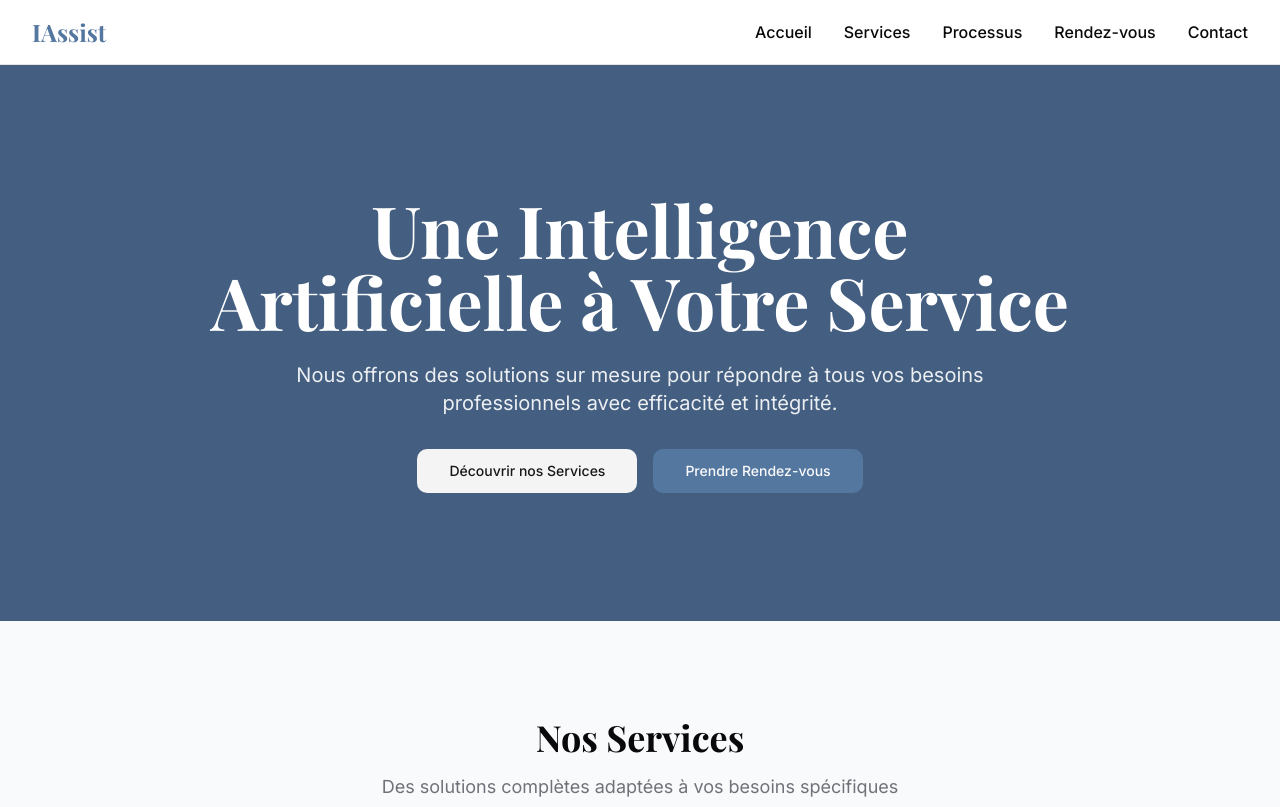
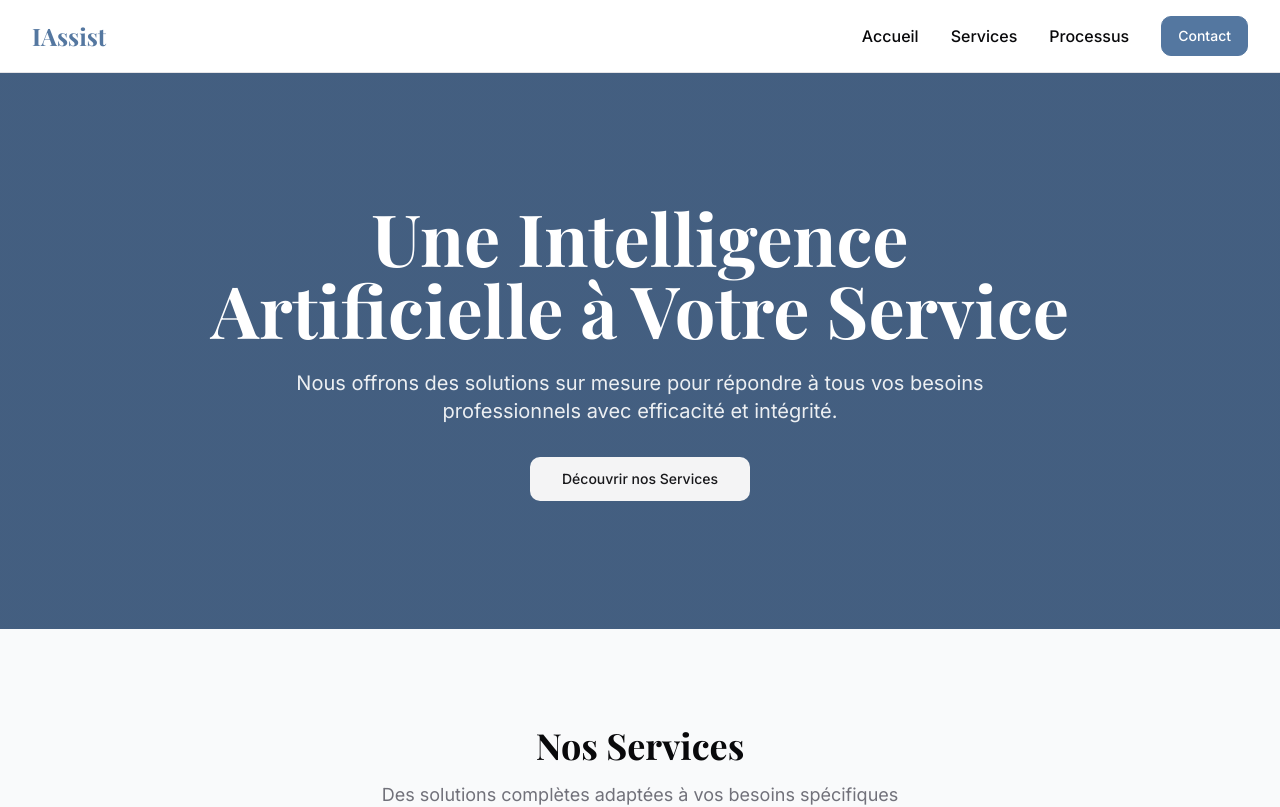
Before and after one commit to sheepseption/classy-french-web, a React (Vite) app: page / in a window 1280 px wide. Shown: the top 807 px of the page. Built offline with nearby package versions, Linux system fonts and the light colour scheme.

Commit message:
Fix: Homepage link, logo, and button styling
-   Make "Accueil" link scroll to the top.
-   Reintroduce the old logo.
-   Remove "Rendez-vous" button.
-   Style the "Contact" button with contrasting colors.

```diff
--- a/src/pages/Index.tsx
+++ b/src/pages/Index.tsx
@@ -4,6 +4,10 @@ import { BarChart3, Shield, Clock, Users, Star, ArrowRight, CheckCircle } from "
 import { Link } from "react-router-dom";
 
 export default function Index() {
+  const scrollToTop = () => {
+    window.scrollTo({ top: 0, behavior: 'smooth' });
+  };
+
   return (
     <div className="min-h-screen bg-background">
       {/* Navigation Header */}
@@ -15,21 +19,21 @@ export default function Index() {
             </div>
 
             <div className="hidden md:flex items-center space-x-8">
-              <Link to="/" className="text-foreground hover:text-primary transition-colors font-medium">
+              <button
+                onClick={scrollToTop}
+                className="text-foreground hover:text-primary transition-colors font-medium cursor-pointer"
+              >
                 Accueil
-              </Link>
+              </button>
               <a href="#services" className="text-foreground hover:text-primary transition-colors font-medium">
                 Services
               </a>
               <a href="#process" className="text-foreground hover:text-primary transition-colors font-medium">
                 Processus
               </a>
-              <Link to="/rendez-vous" className="text-foreground hover:text-primary transition-colors font-medium">
-                Rendez-vous
-              </Link>
-              <Link to="/contact" className="text-foreground hover:text-primary transition-colors font-medium">
-                Contact
-              </Link>
+              <Button asChild variant="outline" className="bg-primary text-white hover:bg-primary-dark border-primary">
+                <Link to="/contact">Contact</Link>
+              </Button>
             </div>
 
             {/* Mobile menu button */}
@@ -59,9 +63,6 @@ export default function Index() {
               <div className="flex flex-col sm:flex-row gap-4 justify-center items-center">
                 <Button size="lg" variant="secondary" asChild className="hover-lift">
                   <a href="#services">Découvrir nos Services</a>
-                </Button>
-                <Button size="lg" asChild className="hover-lift">
-                  <Link to="/rendez-vous">Prendre Rendez-vous</Link>
                 </Button>
               </div>
             </div>
@@ -241,9 +242,8 @@ export default function Index() {
             <div>
               <h4 className="font-semibold mb-4">Navigation</h4>
               <ul className="space-y-2 text-gray-400">
-                <li><Link to="/" className="hover:text-white transition-colors">Accueil</Link></li>
+                <li><button onClick={scrollToTop} className="hover:text-white transition-colors cursor-pointer">Accueil</button></li>
                 <li><a href="#services" className="hover:text-white transition-colors">Services</a></li>
-                <li><Link to="/rendez-vous" className="hover:text-white transition-colors">Rendez-vous</Link></li>
                 <li><Link to="/contact" className="hover:text-white transition-colors">Contact</Link></li>
               </ul>
             </div>
```
